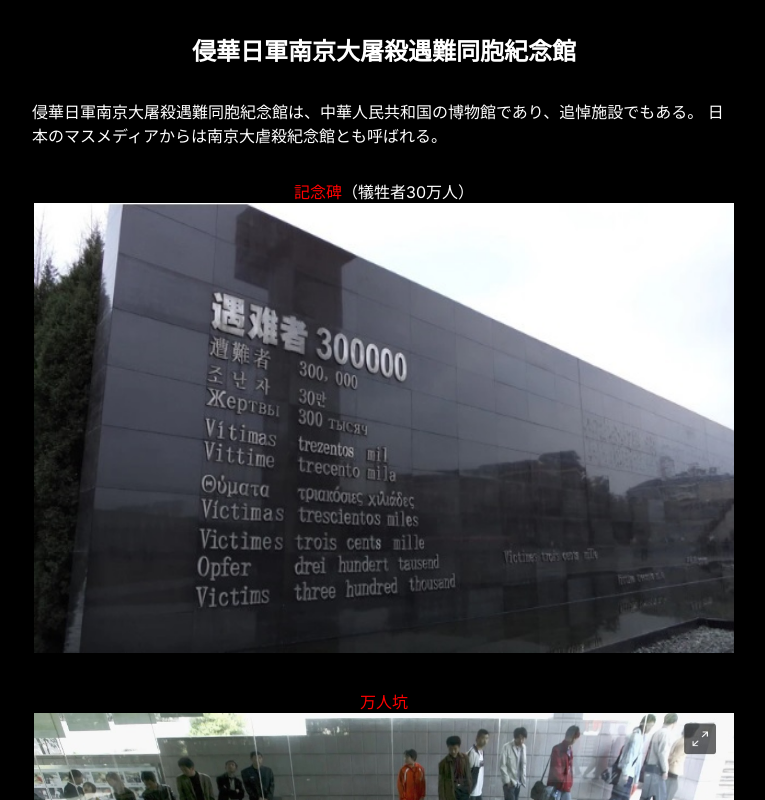
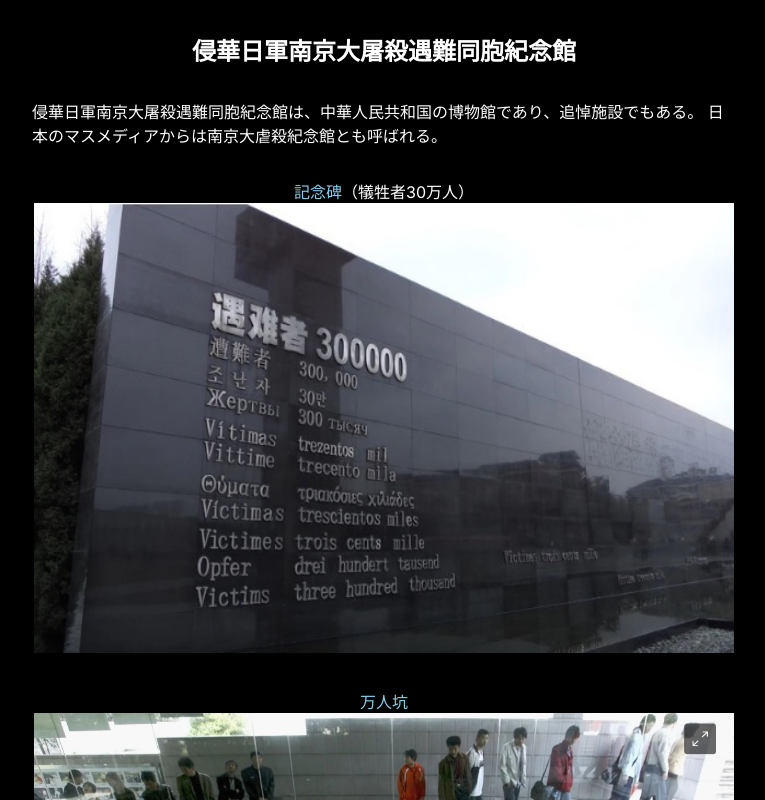
Before and after one commit to tokoshika/newsite, a Next.js app: page /jiken in a window 1280 px wide. Shown: the top 800 px of the page, without its empty margins (256-1021 px from the left). Built offline with nearby package versions, Linux system fonts and the light colour scheme.

Commit message:
span-cokor

```diff
--- a/app/fact/allfact.css
+++ b/app/fact/allfact.css
@@ -5,10 +5,10 @@ p {
 }
 
 span {
-  color: red;
+  color: rgb(85, 195, 238);
 }
 .website {
-  color: steelblue;
+  color: darkgray;
   margin-bottom: 1rem;
 }
 
--- a/app/fact/page.js
+++ b/app/fact/page.js
@@ -15,7 +15,7 @@ const Fact = () => {
     <>
       <Header />
       <div className="button">
-        <h3 style={{ color: "gray", "margin-top": "1rem" }}>日本でおきた事</h3>
+        <h3 style={{ color: "gray", "margin-top": "1rem" }}>日本</h3>
         <br></br>
         <Button
           props="ヒロシマ原爆投下"
--- a/app/nanjin/page.js
+++ b/app/nanjin/page.js
@@ -6,7 +6,7 @@ const Nanjin = () => {
   return (
     <>
       <div className="mainContainer">
-        <p>グーグルマップ</p>
+        <h2>現在も残る南京城の城壁</h2>
         <Iframe
           url="https://www.google.com/maps/embed?pb=!1m18!1m12!1m3!1d3382.245725948612!2d118.74080154058662!3d32.03553962161651!2m3!1f0!2f0!3f0!3m2!1i1024!2i768!4f13.1!3m3!1m2!1s0x35b58b9883bb5141%3A0xac8ad79ca2a68f69!2z5L616I-v5pel6LuN5Y2X5Lqs5aSn5bGg5q666YGt6Zuj5ZCM6IOe57SA5b-16aSo!5e0!3m2!1sja!2sjp!4v1695954776955!5m2!1sja!2sjp"
           width="700"
@@ -14,7 +14,7 @@ const Nanjin = () => {
           // alt="google_map"
           alt="猫は最高に可愛い"
         />
-        <h2>現在も残る南京城の城壁</h2>
+
         <p>全体の様子（模型）</p>
         <Image src="/assets/nan01.jpg" width={700} height={450} />
         <p>挹江門</p>
@@ -24,7 +24,7 @@ const Nanjin = () => {
         <p>城壁</p>
         <Image src="/assets/nan04.jpg" width={700} height={450} />
       </div>
-      <br/>
+      <br />
     </>
   );
 };
--- a/app/photo.css
+++ b/app/photo.css
@@ -24,7 +24,7 @@ p {
 }
 
 span {
-  color: red;
+  color: skyblue;
 }
 
 .explanation {
```
